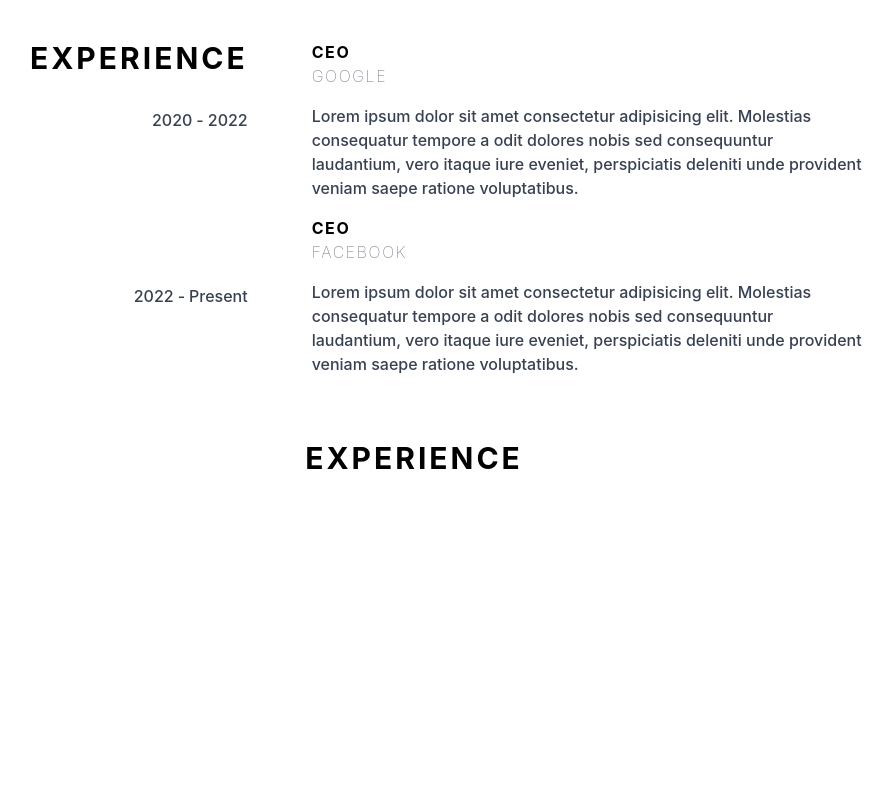
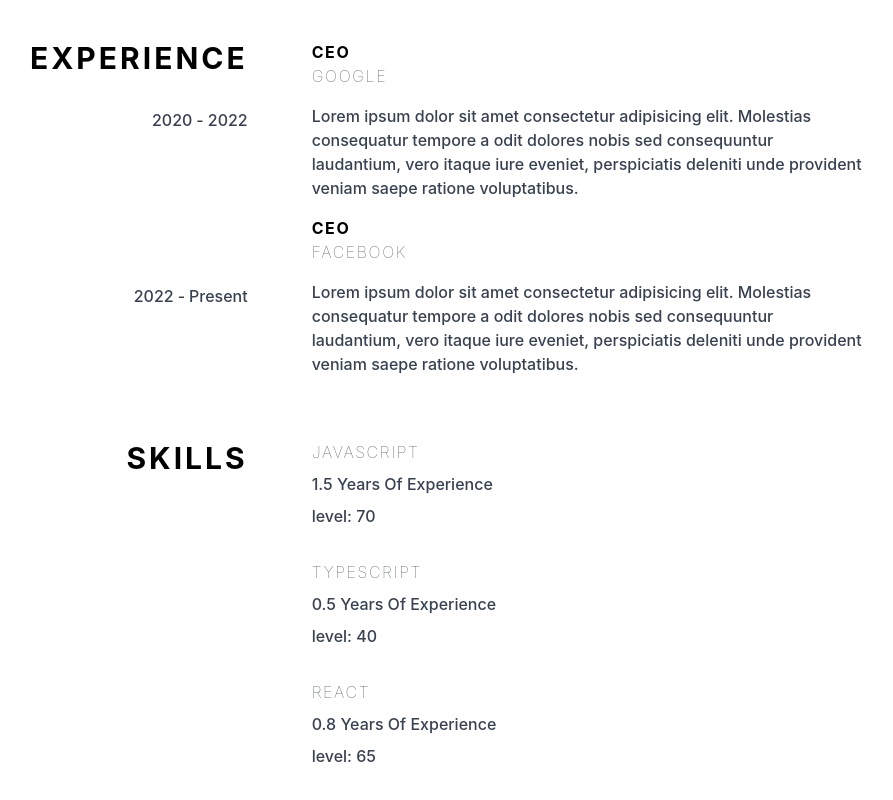
Before and after one commit to MohamedBechirMejri/cv-app-theodinproject, a React (Create React App) app: page / in a window 1280 px wide. Shown: the part 736-1536 px from the top of the page, without its empty margins (194-1087 px from the left). Built offline with nearby package versions, Linux system fonts and the light colour scheme.

Commit message:
style skills

```diff
--- a/src/Components/Preview/Skills.tsx
+++ b/src/Components/Preview/Skills.tsx
@@ -5,27 +5,34 @@ const Skills = ({
 }: {
   skills: {
     skill: string;
-    level: string;
+    level: number;
     yearsOfExperience: string;
   }[];
 }) => {
   return (
-    <div className="flex flex-col max-w-[52rem]  gap-4 text-gray-700">
+    <div className="flex flex-col max-w-[52rem] w-full text-gray-700">
       {skills.map((skill, index) => {
         return (
-          <div key={index} className="flex gap-16 font-medium">
-            <div className="flex flex-col items-end justify-start gap-8">
+          <div key={index} className="flex w-full gap-16 font-medium">
+            <div className="flex flex-col items-end justify-start gap-6">
               <h1
                 className={`font-bold text-3xl ${
                   index !== 0 ? "opacity-0" : ""
                 } text-black  tracking-widest uppercase`}
               >
-                Experience
+                Skills
+              </h1>
+              <h1 className="text-3xl font-bold tracking-widest text-black uppercase opacity-0">
+                experience
               </h1>
               <p className="flex gap-1"></p>
             </div>
-            <div className="flex flex-col items-start justify-start gap-4">
-              <div className="font-thin tracking-widest uppercase"></div>
+            <div className="flex flex-col items-start justify-start gap-2">
+              <div className="font-thin tracking-widest uppercase">
+                {skill.skill}
+              </div>
+              <p>{skill.yearsOfExperience} Years Of Experience</p>
+              <div>level: {skill.level}</div>
             </div>
           </div>
         );
```
